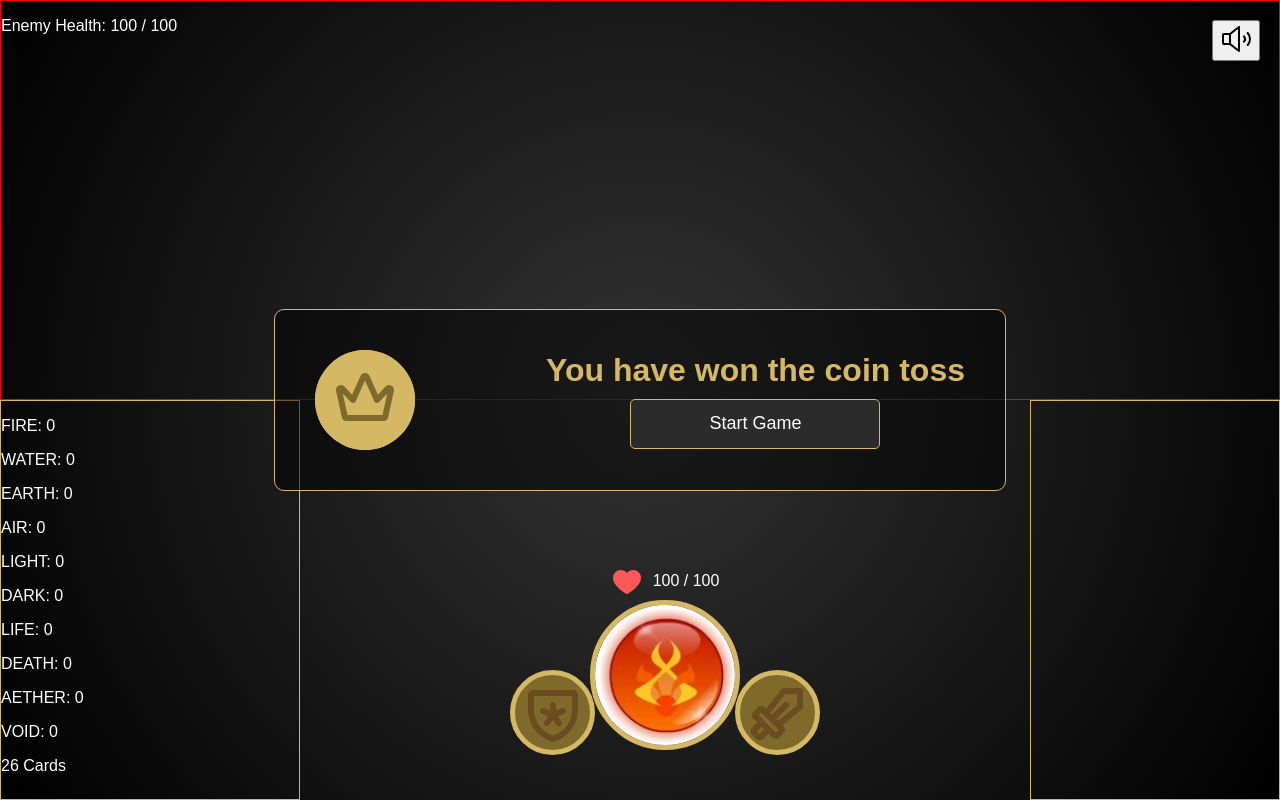
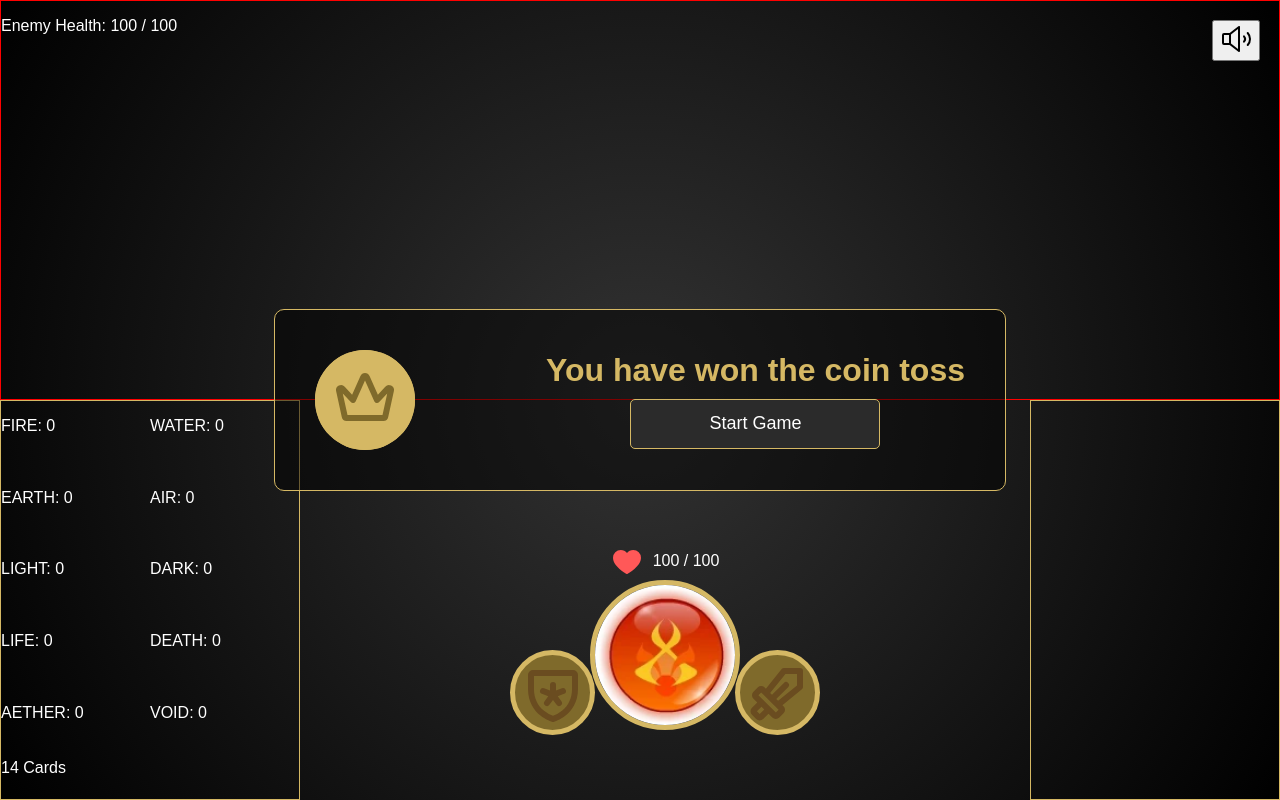
Before and after one commit to minimuscle/aetherbound, a React (Vite) app: page / in a window 1280 px wide. Both pictures are taken after a click on the button "Start New Game". Built offline with nearby package versions, Linux system fonts and the light colour scheme; a web font is replaced by a local one; what @pixi/react would draw is missing.

Commit message:
feat: add shield

```diff
--- a/src/pages/Game/game.scss
+++ b/src/pages/Game/game.scss
@@ -21,12 +21,14 @@
     .Player {
       &__mana {
         border: 1px solid #d5b864;
+        display: grid;
+        grid-template-columns: 1fr 1fr;
       }
 
       &__area {
         // border: 1px solid #d5b864;
         display: grid;
-        grid-template-rows: 1fr 200px;
+        grid-template-rows: 1fr 225px;
       }
 
       &__cards {
--- a/src/pages/Game/index.tsx
+++ b/src/pages/Game/index.tsx
@@ -3,6 +3,7 @@ import { useEffect, useReducer, useRef } from "react";
 import exampleAttunement from "../../assets/images/exampleAttunement.webp";
 import { Button } from "../../components/Button";
 import { Card } from "../../components/Cards";
+import { CARD_LIBRARY } from "../../components/Cards/library";
 import type { CardNames, Element } from "../../components/Cards/types";
 import { CoinToss } from "./coin";
 import "./game.scss";
@@ -12,18 +13,24 @@ import { generateRandomPlayer, shuffle } from "./utils/functions";
 import { phases } from "./utils/phases";
 
 const starterDeck: CardNames[] = [
-  "BASE_FIRE_CREATURE_EMBER",
-  "BASE_FIRE_CREATURE_EMBER",
-  "BASE_FIRE_CREATURE_EMBER",
-  "BASE_FIRE_CREATURE_EMBER",
-  "BASE_FIRE_CREATURE_EMBER",
-  "BASE_FIRE_CREATURE_EMBER",
-  "BASE_FIRE_CREATURE_RED_DRAGON",
-  "BASE_FIRE_CREATURE_RED_DRAGON",
-  "BASE_FIRE_CREATURE_RED_DRAGON",
-  "BASE_FIRE_CREATURE_RED_DRAGON",
-  "BASE_FIRE_CREATURE_RED_DRAGON",
-  "BASE_FIRE_CREATURE_RED_DRAGON",
+  // "BASE_FIRE_CREATURE_EMBER",
+  // "BASE_FIRE_CREATURE_EMBER",
+  // "BASE_FIRE_CREATURE_EMBER",
+  // "BASE_FIRE_CREATURE_EMBER",
+  // "BASE_FIRE_CREATURE_EMBER",
+  // "BASE_FIRE_CREATURE_EMBER",
+  // "BASE_FIRE_CREATURE_RED_DRAGON",
+  // "BASE_FIRE_CREATURE_RED_DRAGON",
+  // "BASE_FIRE_CREATURE_RED_DRAGON",
+  // "BASE_FIRE_CREATURE_RED_DRAGON",
+  // "BASE_FIRE_CREATURE_RED_DRAGON",
+  // "BASE_FIRE_CREATURE_RED_DRAGON",
+  // "BASE_FIRE_PERMANENT_RUNE",
+
+  "BASE_FIRE_PERMANENT_RUNE",
+  "BASE_FIRE_PERMANENT_RUNE",
+  "BASE_FIRE_PERMANENT_RUNE",
+  "BASE_FIRE_PERMANENT_RUNE",
   "BASE_FIRE_PERMANENT_RUNE",
   "BASE_FIRE_PERMANENT_RUNE",
   "BASE_FIRE_PERMANENT_RUNE",
@@ -31,13 +38,16 @@ const starterDeck: CardNames[] = [
   "BASE_FIRE_PERMANENT_RUNE",
   "BASE_FIRE_PERMANENT_RUNE",
   "BASE_FIRE_SHIELD_HEAT_SHIELD",
-  "BASE_FIRE_WEAPON_FLAMING_SWORD",
-  "BASE_FIRE_CREATURE_PHOENIX",
-  "BASE_FIRE_CREATURE_PHOENIX",
-  "BASE_FIRE_CREATURE_PHOENIX",
-  "BASE_FIRE_CREATURE_PHOENIX",
-  "BASE_FIRE_CREATURE_PHOENIX",
-  "BASE_FIRE_CREATURE_PHOENIX",
+  "BASE_FIRE_SHIELD_HEAT_SHIELD",
+  "BASE_FIRE_SHIELD_HEAT_SHIELD",
+  "BASE_FIRE_SHIELD_HEAT_SHIELD",
+  // "BASE_FIRE_WEAPON_FLAMING_SWORD",
+  // "BASE_FIRE_CREATURE_PHOENIX",
+  // "BASE_FIRE_CREATURE_PHOENIX",
+  // "BASE_FIRE_CREATURE_PHOENIX",
+  // "BASE_FIRE_CREATURE_PHOENIX",
+  // "BASE_FIRE_CREATURE_PHOENIX",
+  // "BASE_FIRE_CREATURE_PHOENIX",
 ];
 
 export const GamePage = () => {
@@ -96,6 +106,8 @@ export const GamePage = () => {
     }
   }, [state.nextPhase, state.activePlayer, state.gameStarted, state.turn]);
 
+  console.log(state.playerField);
+
   useEffect(() => {
     if (state.nextPhase === "GAME_OVER") {
       console.log("Game Over", state);
@@ -128,6 +140,7 @@ export const GamePage = () => {
           <CoinToss
             startGame={() => {
               dispatch({ phase: "START_GAME" });
+              // gameBackground.play();
             }}
           />
         )}
@@ -147,15 +160,27 @@ export const GamePage = () => {
             </div>
             <div className="Player__area">
               <div className="Player__field">
-                {state.playerField.map((card) => (
-                  <Card card={card} isActive key={card.gameCardId} />
-                ))}
+                {state.playerField
+                  .filter(({ id }) => CARD_LIBRARY[id].type === "CREATURE")
+                  .map((card) => (
+                    <Card card={card} isActive key={card.gameCardId} />
+                  ))}
               </div>
               <div className="Player__main">
-                <div className="Player__mainRunes" />
+                <div className="Player__mainRunes">
+                  {state.playerField
+                    .filter(({ id }) => CARD_LIBRARY[id].type === "RUNE")
+                    .map((card) => (
+                      <Card card={card} isActive key={card.gameCardId} />
+                    ))}
+                </div>
                 <div className="Player__stats">
                   <div className="Player__statsShield">
-                    <ShieldStarIcon weight="bold" size={64} />
+                    {state.playerField.find((card) => CARD_LIBRARY[card.id].type === "SHIELD") ? (
+                      <Card card={state.playerField.find((card) => CARD_LIBRARY[card.id].type === "SHIELD")} isActive />
+                    ) : (
+                      <ShieldStarIcon weight="bold" size={64} />
+                    )}
                   </div>
                   <div className="Player__statsAttunement">
                     <div className="Player__statsHealth">
--- a/src/pages/Game/utils/phases.ts
+++ b/src/pages/Game/utils/phases.ts
@@ -87,11 +87,12 @@ export const phases: Phases = (state, action) => {
       if (cardData?.cost > state.mana[cardData.element as keyof typeof state.mana]) {
         return state;
       }
+      const fieldNoExtraShield = cardData.type === "SHIELD" ? state.playerField.filter(({ id }) => CARD_LIBRARY[id].type !== "SHIELD") : state.playerField;
 
       return {
         ...state,
         playerHand: state.playerHand.filter((card) => card.gameCardId !== action.card),
-        playerField: [...state.playerField, state.playerHand.find((card) => card.gameCardId === action.card)],
+        playerField: [...fieldNoExtraShield, state.playerHand.find((card) => card.gameCardId === action.card)],
         nextPhase: "END_TURN",
         mana: {
           ...state.mana,
```
